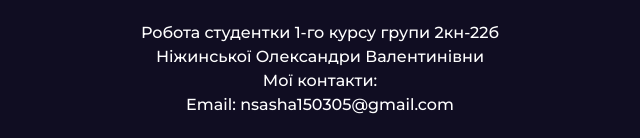
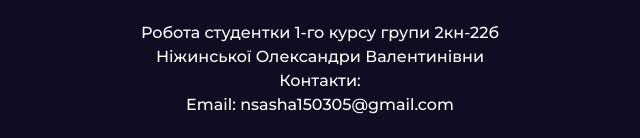
Before and after one commit to ImAleks77/ITFORSCIENCE, a plain HTML site: page index.html in a window 1280 px wide. Shown: the part 5290-5428 px from the top of the page, 320-960 px from the left. Drawn offline with Linux system fonts and the light colour scheme.

```diff
--- a/index.html
+++ b/index.html
@@ -128,7 +128,7 @@
 <center><div style="color: white;">
 <p>Робота студентки 1-го курсу групи 2кн-22б</p>
 <p>Ніжинської Олександри Валентинівни</p>
-<p>Мої контакти:</p>
+<p>Контакти:</p>
 <p>Email: nsasha150305@gmail.com</p>
 </div></center>
 &nbsp;   &nbsp;
```
